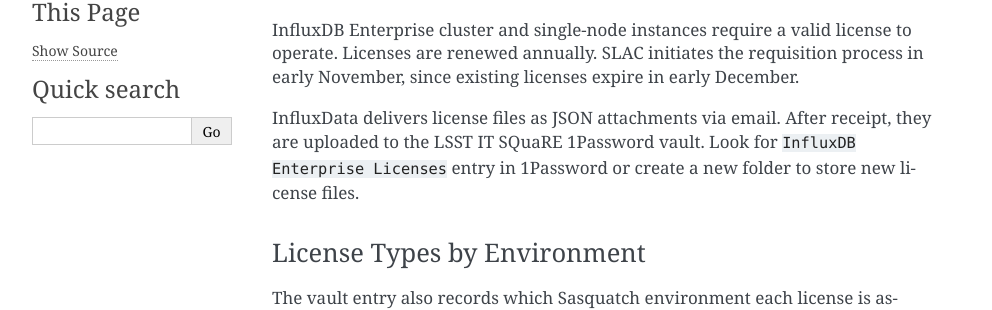
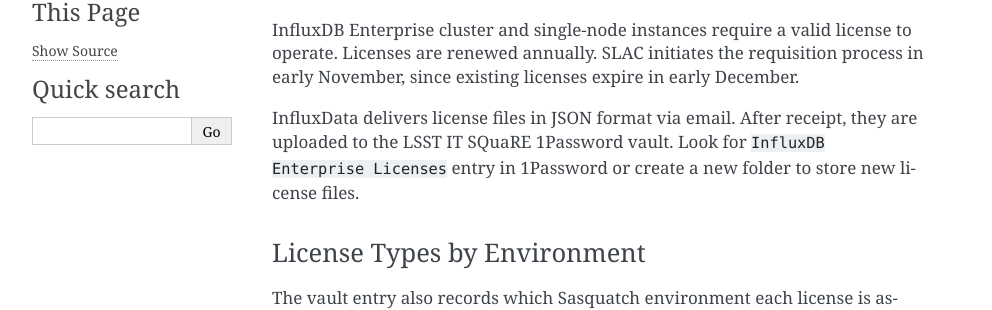
Before and after one commit to lsst-sqre/sasquatch, a Sphinx documentation site: the page built from docs/developer-guide/license.rst, in a window 1280 px wide. Shown: the part 278-588 px from the top of the page, without its empty margins (148-1140 px from the left). Built offline with Sphinx 7.4.7, drawn with Linux system fonts in a browser that asks for light colours.

Commit message:
Fix up InfluxDB Enterprise license installation

```diff
--- a/docs/developer-guide/license.rst
+++ b/docs/developer-guide/license.rst
@@ -13,7 +13,7 @@
 Licenses are renewed annually.
 SLAC initiates the requisition process in early November, since existing licenses expire in early December.
 
-InfluxData delivers license files as JSON attachments via email.
+InfluxData delivers license files in JSON format via email.
 After receipt, they are uploaded to the LSST IT SQuaRE 1Password vault.
 Look for ``InfluxDB Enterprise Licenses`` entry in 1Password or create a new folder to store new license files.
 
```
